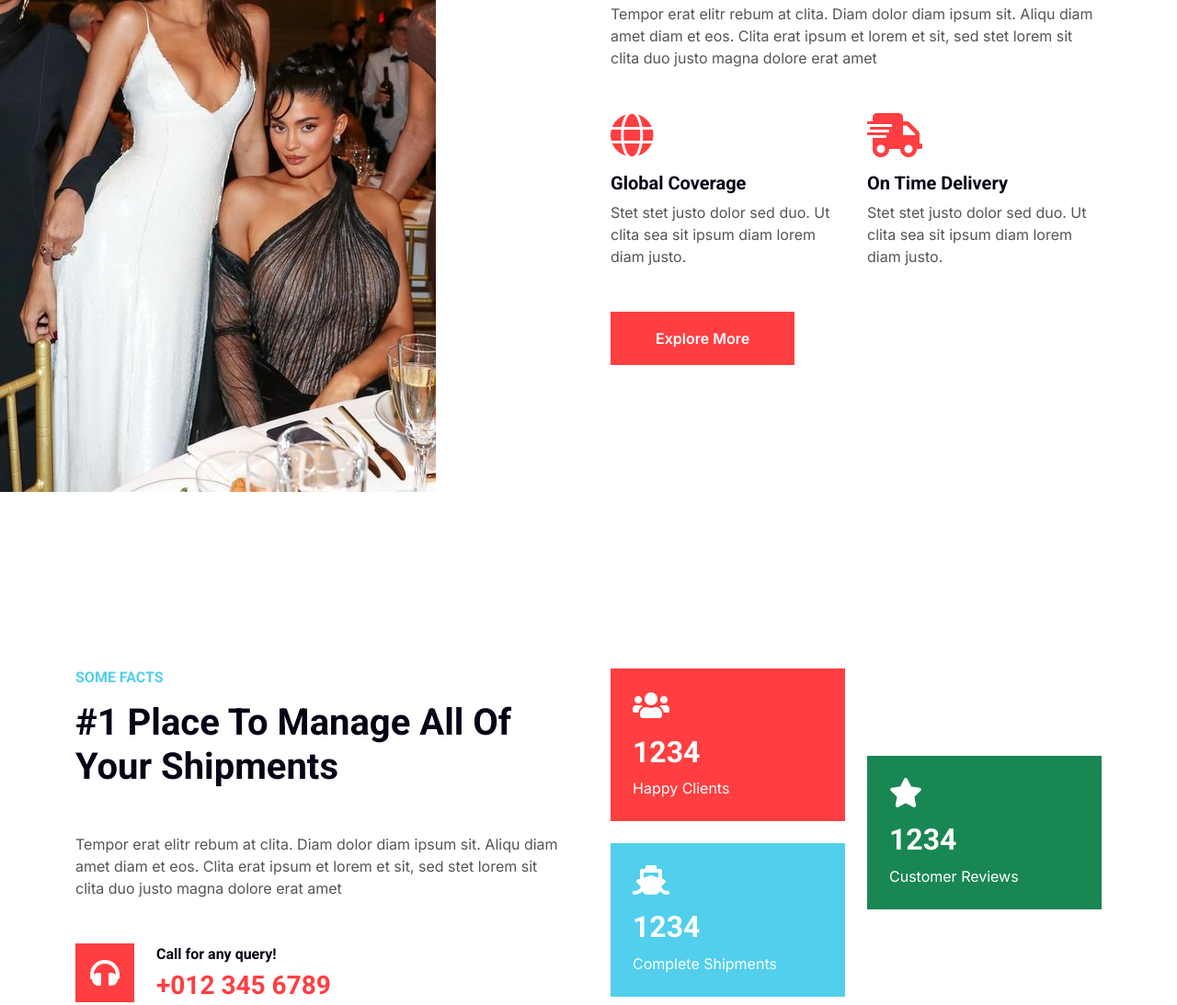
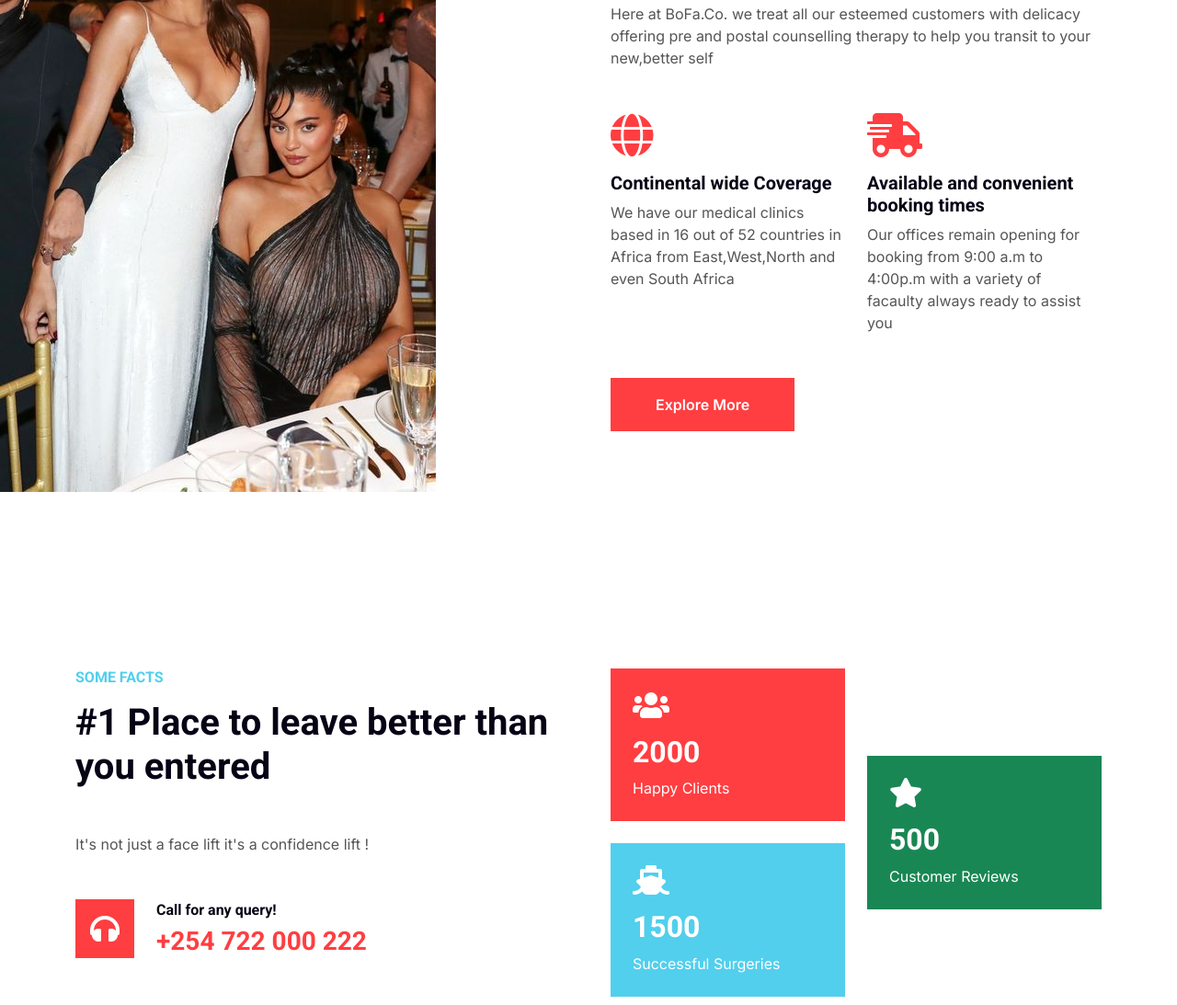
Before and after one commit to KeanKariuki/BOFA, a plain HTML site: page index.html in a window 1280 px wide. Shown: the part 998-2091 px from the top of the page at 92% size. Drawn offline with nearby package versions, Linux system fonts and the light colour scheme.

```diff
--- a/index.html
+++ b/index.html
@@ -125,18 +125,18 @@
                 </div>
                 <div class="col-lg-6 about-text wow fadeInUp" data-wow-delay="0.3s">
                     <h6 class="text-secondary text-uppercase mb-3">About Us</h6>
-                    <h1 class="mb-5">Quick Transport and Logistics Solutions</h1>
-                    <p class="mb-5">Tempor erat elitr rebum at clita. Diam dolor diam ipsum sit. Aliqu diam amet diam et eos. Clita erat ipsum et lorem et sit, sed stet lorem sit clita duo justo magna dolore erat amet</p>
+                    <h1 class="mb-5">Reliable service management and Customer care </h1>
+                    <p class="mb-5"> Here at BoFa.Co. we treat all our esteemed customers with delicacy offering pre and postal counselling therapy to help you transit to your new,better self</p>
                     <div class="row g-4 mb-5">
                         <div class="col-sm-6 wow fadeIn" data-wow-delay="0.5s">
                             <i class="fa fa-globe fa-3x text-primary mb-3"></i>
-                            <h5>Global Coverage</h5>
-                            <p class="m-0">Stet stet justo dolor sed duo. Ut clita sea sit ipsum diam lorem diam justo.</p>
+                            <h5>Continental wide Coverage</h5>
+                            <p class="m-0">We have our medical clinics based in 16 out of 52 countries in Africa from East,West,North and even South Africa</p>
                         </div>
                         <div class="col-sm-6 wow fadeIn" data-wow-delay="0.7s">
                             <i class="fa fa-shipping-fast fa-3x text-primary mb-3"></i>
-                            <h5>On Time Delivery</h5>
-                            <p class="m-0">Stet stet justo dolor sed duo. Ut clita sea sit ipsum diam lorem diam justo.</p>
+                            <h5>Available and convenient booking times</h5>
+                            <p class="m-0">Our offices remain opening for booking from 9:00 a.m to 4:00p.m with a variety of facaulty always ready to assist you</p>
                         </div>
                     </div>
                     <a href="" class="btn btn-primary py-3 px-5">Explore More</a>
@@ -153,13 +153,13 @@
             <div class="row g-5">
                 <div class="col-lg-6 wow fadeInUp" data-wow-delay="0.1s">
                     <h6 class="text-secondary text-uppercase mb-3">Some Facts</h6>
-                    <h1 class="mb-5">#1 Place To Manage All Of Your Shipments</h1>
-                    <p class="mb-5">Tempor erat elitr rebum at clita. Diam dolor diam ipsum sit. Aliqu diam amet diam et eos. Clita erat ipsum et lorem et sit, sed stet lorem sit clita duo justo magna dolore erat amet</p>
+                    <h1 class="mb-5">#1 Place to leave better than you entered</h1>
+                    <p class="mb-5">It's not just a face lift it's a confidence lift !</p>
                     <div class="d-flex align-items-center">
                         <i class="fa fa-headphones fa-2x flex-shrink-0 bg-primary p-3 text-white"></i>
                         <div class="ps-4">
                             <h6>Call for any query!</h6>
-                            <h3 class="text-primary m-0">+012 345 6789</h3>
+                            <h3 class="text-primary m-0">+254 722 000 222</h3>
                         </div>
                     </div>
                 </div>
@@ -168,19 +168,19 @@
                         <div class="col-sm-6">
                             <div class="bg-primary p-4 mb-4 wow fadeIn" data-wow-delay="0.3s">
                                 <i class="fa fa-users fa-2x text-white mb-3"></i>
-                                <h2 class="text-white mb-2" data-toggle="counter-up">1234</h2>
+                                <h2 class="text-white mb-2" data-toggle="counter-up">2000</h2>
                                 <p class="text-white mb-0">Happy Clients</p>
                             </div>
                             <div class="bg-secondary p-4 wow fadeIn" data-wow-delay="0.5s">
                                 <i class="fa fa-ship fa-2x text-white mb-3"></i>
-                                <h2 class="text-white mb-2" data-toggle="counter-up">1234</h2>
-                                <p class="text-white mb-0">Complete Shipments</p>
+                                <h2 class="text-white mb-2" data-toggle="counter-up">1500</h2>
+                                <p class="text-white mb-0">Successful Surgeries</p>
                             </div>
                         </div>
                         <div class="col-sm-6">
                             <div class="bg-success p-4 wow fadeIn" data-wow-delay="0.7s">
                                 <i class="fa fa-star fa-2x text-white mb-3"></i>
-                                <h2 class="text-white mb-2" data-toggle="counter-up">1234</h2>
+                                <h2 class="text-white mb-2" data-toggle="counter-up">500</h2>
                                 <p class="text-white mb-0">Customer Reviews</p>
                             </div>
                         </div>
```
Also changed, not shown: page.html (+2 -0 lines).
